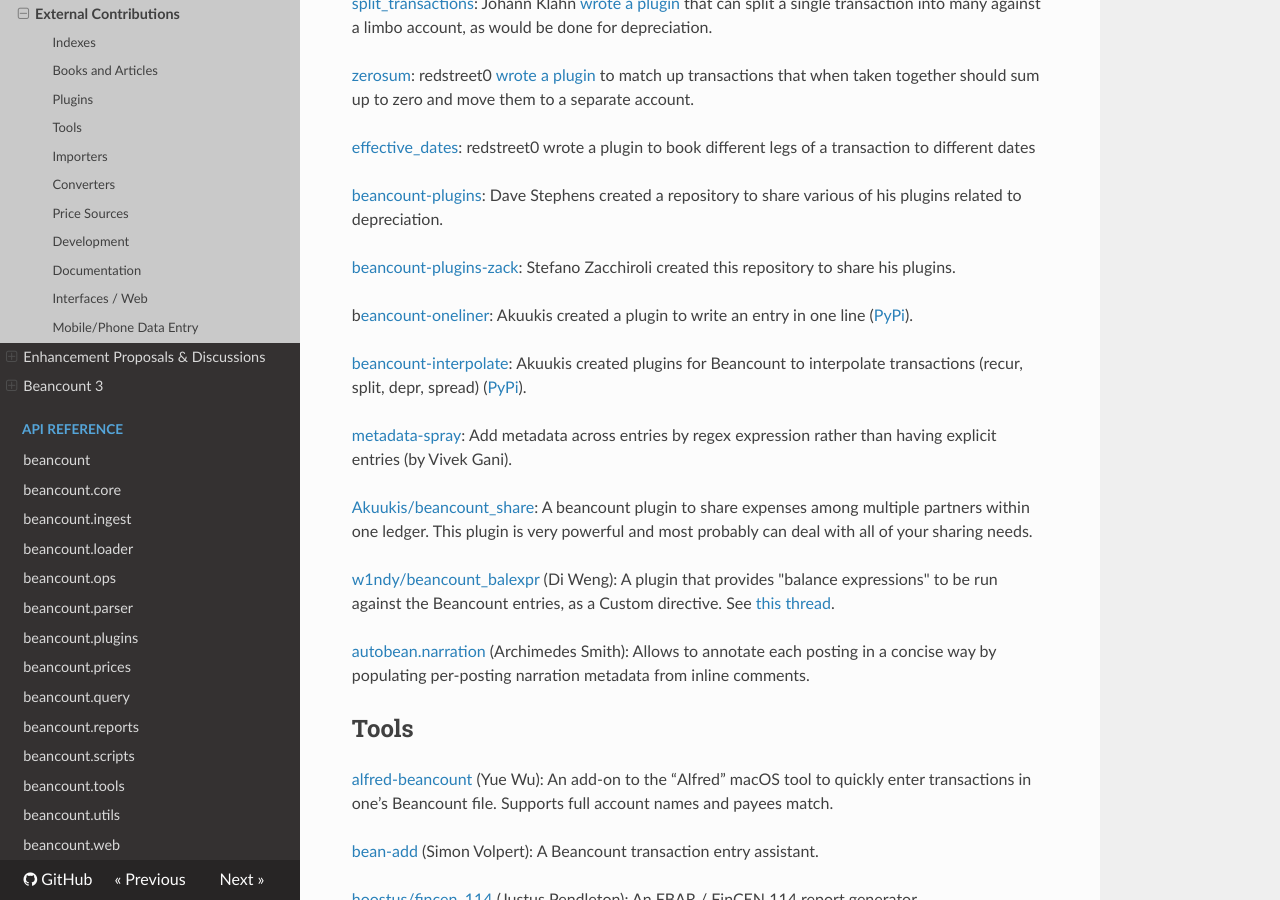
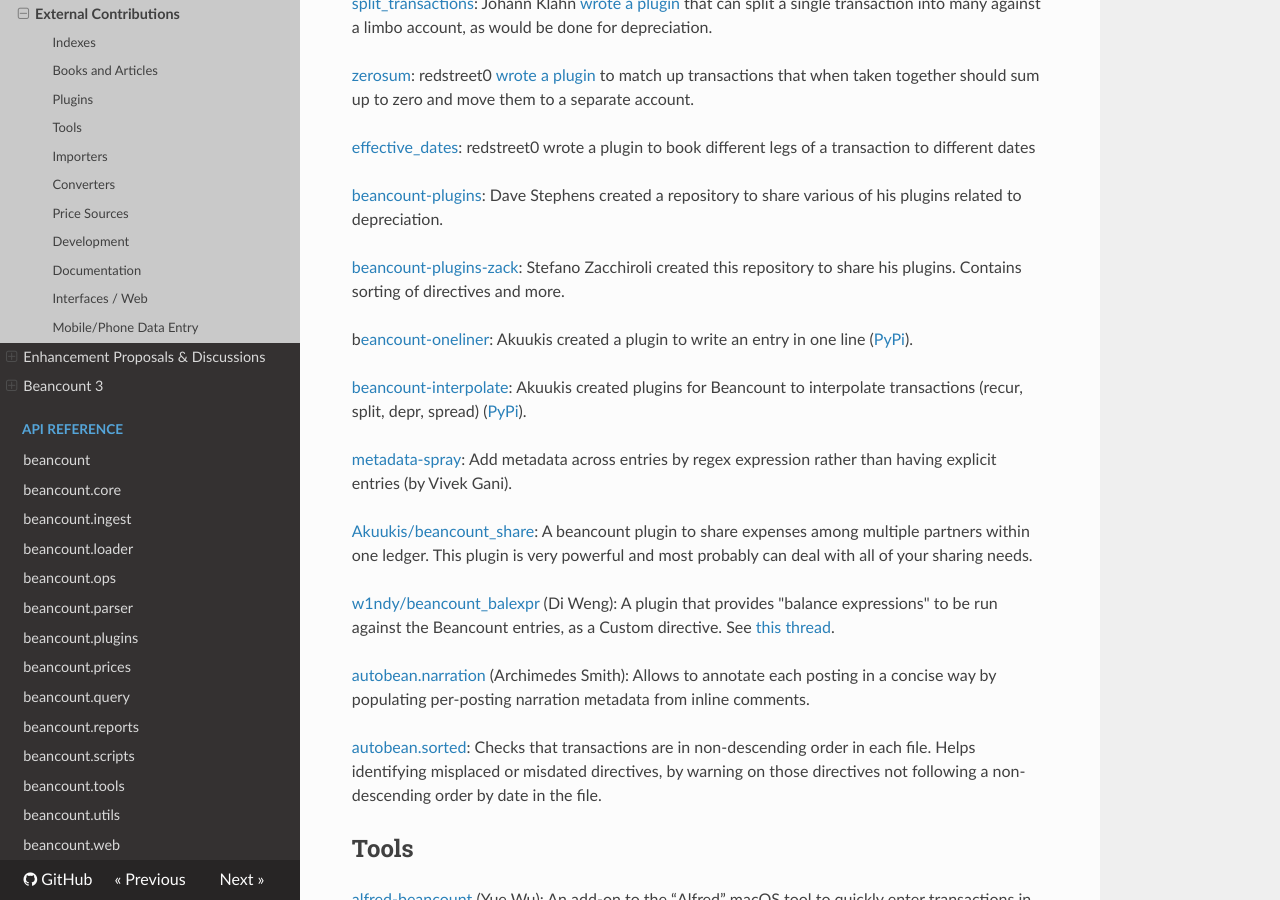
Before and after one commit to beancount/docs, an MkDocs documentation site: the page built from docs/external_contributions.md, in a window 1280 px wide and 900 px high, scrolled down 704 px. Built offline with MkDocs 1.6.1, drawn with Linux system fonts in a browser that asks for light colours; some of the changed text lies outside the part shown.

Commit message:
Re-generate docs

```diff
--- a/docs/external_contributions.md
+++ b/docs/external_contributions.md
@@ -32,7 +32,7 @@
 
 [<span class="underline">beancount-plugins</span>](https://github.com/davidastephens/beancount-plugins): Dave Stephens created a repository to share various of his plugins related to depreciation.
 
-[<span class="underline">beancount-plugins-zack</span>](https://github.com/zacchiro/beancount-plugins-zack): Stefano Zacchiroli created this repository to share his plugins.
+[<span class="underline">beancount-plugins-zack</span>](https://github.com/zacchiro/beancount-plugins-zack): Stefano Zacchiroli created this repository to share his plugins. Contains sorting of directives and more.
 
 <span class="underline">b[eancount-oneliner](https://github.com/Akuukis/beancount-oneliner)</span>: Akuukis created a plugin to write an entry in one line ([<span class="underline">PyPi</span>](https://pypi.python.org/pypi/beancount-oneliner/1.0.0)).
 
@@ -45,6 +45,8 @@
 [<span class="underline">w1ndy/beancount\_balexpr</span>](https://github.com/w1ndy/beancount_balexpr) (Di Weng): A plugin that provides "balance expressions" to be run against the Beancount entries, as a Custom directive. See [<span class="underline">this thread</span>](https://groups.google.com/d/msgid/beancount/cdcf2cc7-8061-4f69-ae6a-c82564463652n%40googlegroups.com?utm_medium=email&utm_source=footer).
 
 [<span class="underline">autobean.narration</span>](https://git.io/autobean.narration) (Archimedes Smith): Allows to annotate each posting in a concise way by populating per-posting narration metadata from inline comments.
+
+[<span class="underline">autobean.sorted</span>](https://github.com/SEIAROTg/autobean/): Checks that transactions are in non-descending order in each file. Helps identifying misplaced or misdated directives, by warning on those directives not following a non-descending order by date in the file.
 
 Tools<a id="tools"></a>
 -----------------------
@@ -89,6 +91,10 @@
 [<span class="underline">Dr-Nuke/drnuke-bean</span>](https://github.com/Dr-Nuke/drnuke-bean) (Dr Nuke): An importer for IBKR, based on the flex query (API-like) and one for Swiss PostFinance.
 
 [<span class="underline">Beanborg</span>](https://github.com/luciano-fiandesio/beanborg) (Luciano Fiandesio): Beanborg automatically imports financial transactions from external CSV files into the Beancount bookkeeping system.
+
+[<span class="underline">szabootibor/beancount-degiro</span>](https://gitlab.com/szabootibor/beancount-degiro) ([<span class="underline">PyPI</span>](https://pypi.org/project/beancount-degiro)): Importer for the trading accounts of the Dutch broker Degiro.
+
+[<span class="underline">https://github.com/siddhantgoel/beancount-ing-diba</span>](https://github.com/siddhantgoel/beancount-ing-diba) ([<span class="underline">PyPI</span>](https://pypi.org/project/beancount-ing-diba/)): ING account importer (NL).
 
 Converters<a id="converters"></a>
 ---------------------------------
```
Also changed, not shown: docs/sharing_expenses_with_beancount.md (+4 -4 lines), docs/sharing_expenses_with_beancount/media/064623b8b809747c335fdc4eb4a0bc9efc7dbc15.png (added), docs/sharing_expenses_with_beancount/media/1a614f1e796245370dd17906a9115eca79d78756.png (deleted), docs/sharing_expenses_with_beancount/media/2a9a41808ed0e2b5fec809a5fde47f4e205646b5.png (deleted), docs/sharing_expenses_with_beancount/media/2b7f16e905c9fe8c22ed0ee11d3fd9199dbf139a.png (added), docs/sharing_expenses_with_beancount/media/6eccd752444847a6f97ae99b34a046074a39ddd8.png (added), docs/sharing_expenses_with_beancount/media/725237ab95f02c9bfbb8700f307d591c2ab82f95.png (added), docs/sharing_expenses_with_beancount/media/9954279c84e3e4f951c125bffc0550f09bb82bc0.png (deleted), docs/sharing_expenses_with_beancount/media/a8d4c5e20494c749682470c47ba891cc1e32d47f.png (deleted).
